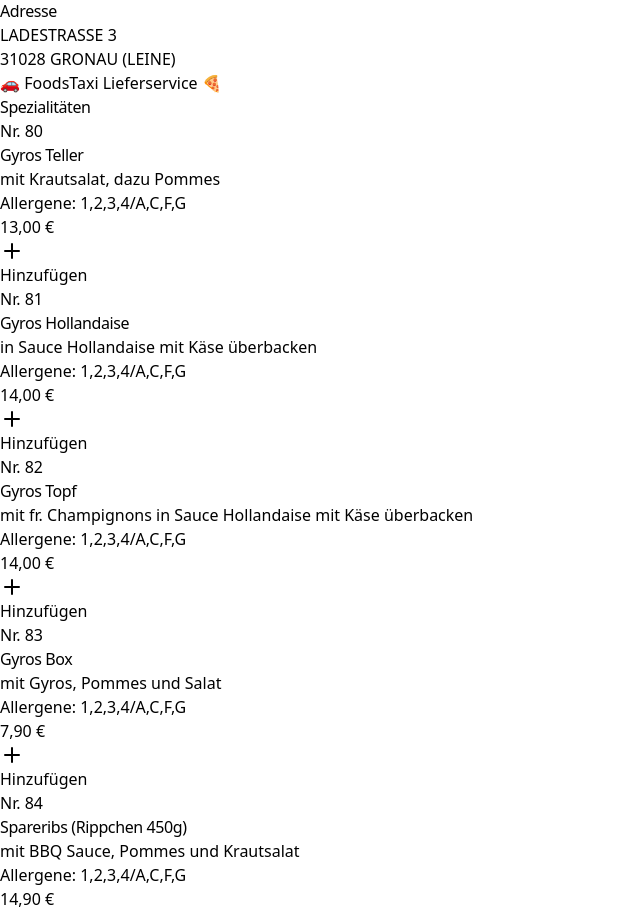
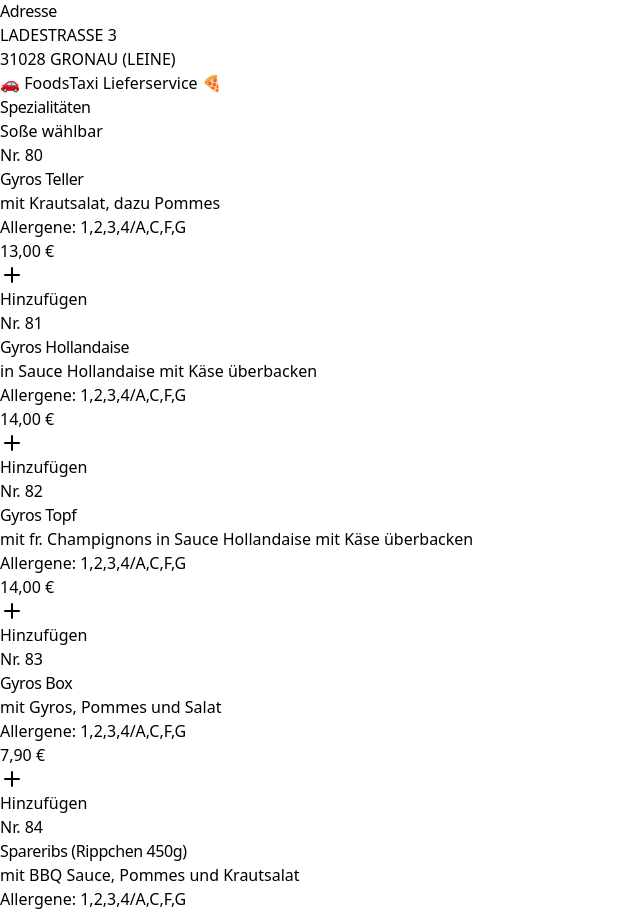
Before and after one commit to ecoezer/foodtaxitest, a React (Vite) app: page / in a window 1280 px wide. Shown: the part 1977-2890 px from the top of the page, without its empty margins (0-640 px from the left). Built offline with nearby package versions, Linux system fonts and the light colour scheme.

Commit message:
Restore 'Soße wählbar' text for Spezialitäten

```diff
--- a/src/App.tsx
+++ b/src/App.tsx
@@ -494,7 +494,7 @@ function App() {
               {renderMenuSection(
                 MENU_SECTIONS.DOENER,
                 'Spezialitäten',
-                undefined,
+                'Soße wählbar',
                 donerDishes
               )}
 
```
